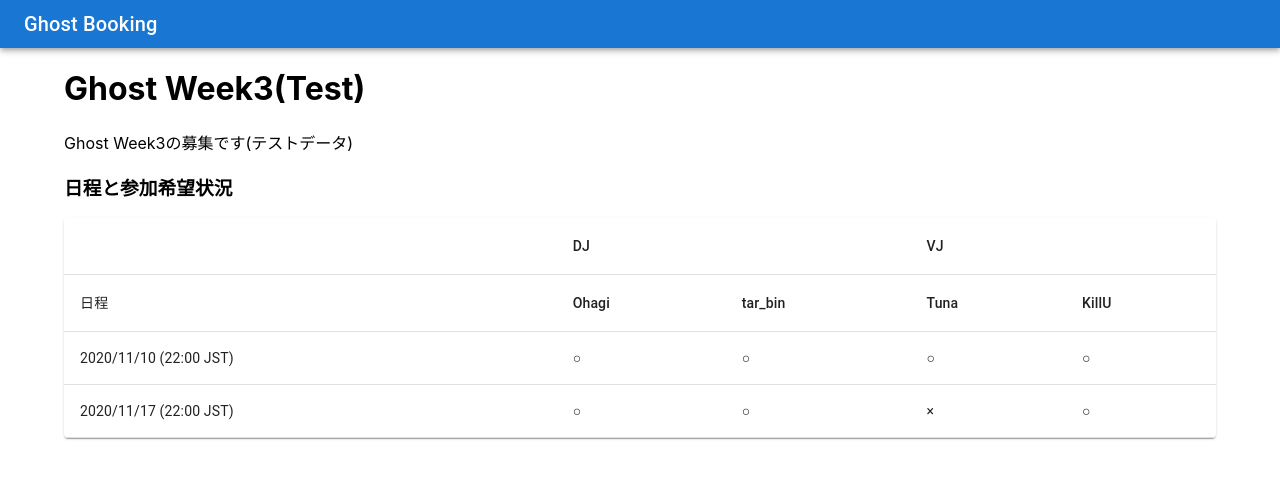
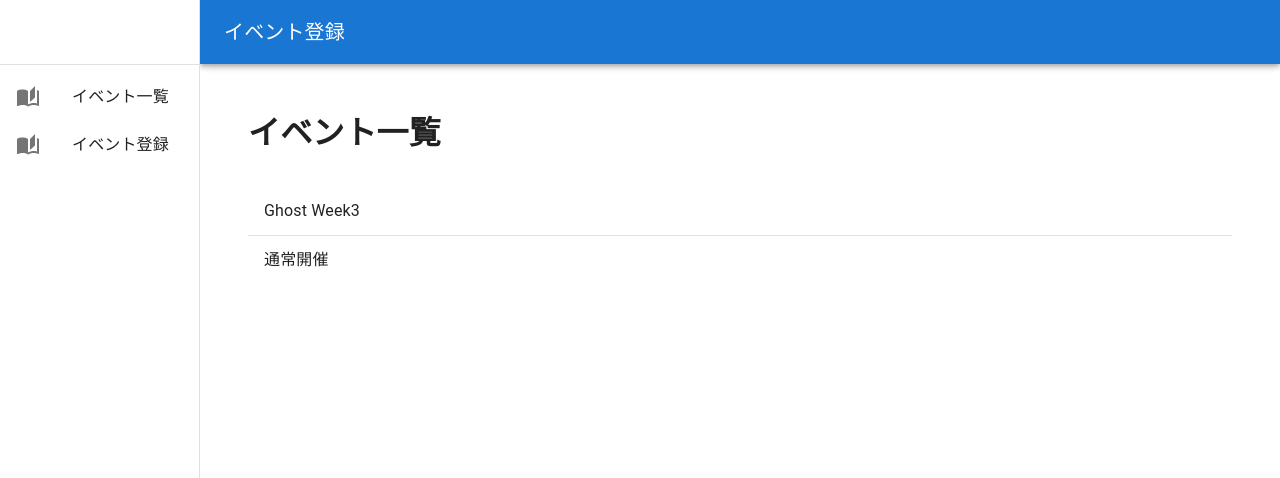
Before and after one commit to tar-bin/ghost-booking, a React (Create React App) app: page / in a window 1280 px wide. Shown: the top 478 px of the page. Built offline with nearby package versions, Linux system fonts and the light colour scheme.

Commit message:
モックアップ続き

```diff
--- a/package.json
+++ b/package.json
@@ -3,8 +3,11 @@
   "version": "0.1.0",
   "private": true,
   "dependencies": {
+    "@date-io/moment": "^2.11.0",
     "@emotion/react": "^11.5.0",
     "@emotion/styled": "^11.3.0",
+    "@mui/icons-material": "^5.1.0",
+    "@mui/lab": "^5.0.0-alpha.54",
     "@mui/material": "^5.1.0",
     "@testing-library/jest-dom": "^5.15.0",
     "@testing-library/react": "^11.2.7",
@@ -14,6 +17,7 @@
     "@types/react": "^17.0.34",
     "@types/react-dom": "^17.0.11",
     "@types/react-router-dom": "^5.3.2",
+    "moment": "^2.29.1",
     "react": "^17.0.2",
     "react-dom": "^17.0.2",
     "react-router": "^6.0.2",
--- a/src/App.tsx
+++ b/src/App.tsx
@@ -1,20 +1,84 @@
-import React from 'react';
+import * as React from 'react';
 import {styled} from '@mui/material/styles';
-import {AppBar, Box, Container, Grid, IconButton, Paper, Toolbar, Typography} from "@mui/material";
 import BookingPage from "./components/pages/BookingPage";
+import {Route, Routes} from "react-router";
+import EventList from "./components/pages/EventList";
+import RegisterNewEvent from "./components/pages/RegisterEvent";
+import Box from '@mui/material/Box';
+import Drawer from '@mui/material/Drawer';
+import CssBaseline from '@mui/material/CssBaseline';
+import AppBar from '@mui/material/AppBar';
+import Toolbar from '@mui/material/Toolbar';
+import List from '@mui/material/List';
+import Typography from '@mui/material/Typography';
+import Divider from '@mui/material/Divider';
+import ListItem from '@mui/material/ListItem';
+import ListItemIcon from '@mui/material/ListItemIcon';
+import ListItemText from '@mui/material/ListItemText';
+import AutoStoriesIcon from '@mui/icons-material/AutoStories';
+import {ListItemButton} from "@mui/material";
+
+const drawerWidth = 200;
 
 function App() {
     return (
-        <React.Fragment>
-            <AppBar position="static">
-                <Toolbar variant="dense">
-                    <Typography variant="h6" color="inherit" component="div">
-                        Ghost Booking
+        <Box sx={{display: 'flex'}}>
+            <CssBaseline/>
+            <AppBar
+                position="fixed"
+                sx={{width: `calc(100% - ${drawerWidth}px)`, ml: `${drawerWidth}px`}}
+            >
+                <Toolbar>
+                    <Typography variant="h6" noWrap component="div">
+                        イベント登録
                     </Typography>
                 </Toolbar>
             </AppBar>
-            <BookingPage/>
-        </React.Fragment>
+            <Drawer
+                sx={{
+                    width: drawerWidth,
+                    flexShrink: 0,
+                    '& .MuiDrawer-paper': {
+                        width: drawerWidth,
+                        boxSizing: 'border-box',
+                    },
+                }}
+                variant="permanent"
+                anchor="left"
+            >
+                <Toolbar/>
+                <Divider/>
+                <List>
+                    <ListItem disablePadding>
+                        <ListItemButton component="a" href="/">
+                            <ListItemIcon>
+                                <AutoStoriesIcon/>
+                            </ListItemIcon>
+                            <ListItemText primary='イベント一覧'/>
+                        </ListItemButton>
+                    </ListItem>
+                    <ListItem disablePadding>
+                        <ListItemButton component="a" href="/registerNewEvent">
+                            <ListItemIcon>
+                                <AutoStoriesIcon/>
+                            </ListItemIcon>
+                            <ListItemText primary='イベント登録'/>
+                        </ListItemButton>
+                    </ListItem>
+                </List>
+            </Drawer>
+            <Box
+                component="main"
+                sx={{flexGrow: 1, bgcolor: 'background.default', p: 3}}
+            >
+                <Toolbar/>
+                <Routes>
+                    <Route path="/" element={<EventList/>}/>
+                    <Route path="/registerNewEvent" element={<RegisterNewEvent/>}/>
+                    <Route path="/event" element={<BookingPage/>}/>
+                </Routes>
+            </Box>
+        </Box>
     );
 }
 
--- a/src/components/pages/BookingPage.tsx
+++ b/src/components/pages/BookingPage.tsx
@@ -6,7 +6,7 @@ import TableCell from '@mui/material/TableCell';
 import TableContainer from '@mui/material/TableContainer';
 import TableHead from '@mui/material/TableHead';
 import TableRow from '@mui/material/TableRow';
-import {Container} from "@mui/material";
+import {Button, Container} from "@mui/material";
 
 interface Column {
     type: 'date' | 'djName' | 'vjName';
@@ -53,6 +53,7 @@ export default function BookingPage() {
             <p>Ghost Week3の募集です(テストデータ)</p>
             {/* 日程と参加希望状況 */}
             <h3>日程と参加希望状況</h3>
+            <Button variant="contained">参加申請</Button>
             <Paper sx={{width: '100%'}}>
                 <TableContainer sx={{maxHeight: 440}}>
                     <Table stickyHeader aria-label="sticky table">
--- /dev/null
+++ b/src/components/pages/EventList.tsx
@@ -0,0 +1,33 @@
+import * as React from 'react';
+import Box from '@mui/material/Box';
+import List from '@mui/material/List';
+import ListItem from '@mui/material/ListItem';
+import ListItemButton from '@mui/material/ListItemButton';
+import ListItemText from '@mui/material/ListItemText';
+import Divider from '@mui/material/Divider';
+import {Container} from "@mui/material";
+
+export default function EventList() {
+    return (
+        <Container>
+            <h1>イベント一覧</h1>
+            <Box sx={{width: '100%', bgcolor: 'background.paper'}}>
+                <nav aria-label="secondary mailbox folders">
+                    <List>
+                        <ListItem disablePadding>
+                            <ListItemButton component="a" href="/event">
+                                <ListItemText primary="Ghost Week3"/>
+                            </ListItemButton>
+                        </ListItem>
+                        <Divider/>
+                        <ListItem disablePadding>
+                            <ListItemButton component="a" href="#simple-list">
+                                <ListItemText primary="通常開催"/>
+                            </ListItemButton>
+                        </ListItem>
+                    </List>
+                </nav>
+            </Box>
+        </Container>
+    );
+}
--- /dev/null
+++ b/src/components/pages/RegisterEvent.tsx
@@ -0,0 +1,38 @@
+import React from 'react';
+import {Container, FormControl, TextField} from "@mui/material";
+import AdapterMoment from '@mui/lab/AdapterMoment';
+import {DatePicker, LocalizationProvider} from "@mui/lab";
+
+export default function RegisterEvent() {
+    const [value, setValue] = React.useState<Date | null>(null);
+
+    return (
+        <Container>
+            <h1>イベント新規登録</h1>
+            <FormControl fullWidth sx={{m: 1}}>
+                <TextField
+                    id="event-name"
+                    label="イベント名"
+                    required
+                />
+            </FormControl>
+            <FormControl fullWidth sx={{m: 1}}>
+                <TextField
+                    id="event-description"
+                    label="説明"
+                    required
+                />
+            </FormControl>
+            <FormControl fullWidth sx={{m: 1}}>
+                <TextField
+                    id="event-dates"
+                    label="日付"
+                    required
+                    multiline
+                    rows={4}
+                    helperText="yyyy/MM/DD 形式, 複数指定の場合は改行して指定してください"
+                />
+            </FormControl>
+        </Container>
+    )
+}
--- a/src/index.tsx
+++ b/src/index.tsx
@@ -4,12 +4,13 @@ import './index.css';
 import App from './App';
 import reportWebVitals from './reportWebVitals';
 import {BrowserRouter, Route, Routes} from "react-router-dom";
+import BookingPage from "./components/pages/BookingPage";
 
 ReactDOM.render(
     <React.StrictMode>
         <BrowserRouter>
             <Routes>
-                <Route path="/" element={<App/>}/>
+                <Route path="*" element={<App/>}/>
             </Routes>
         </BrowserRouter>
     </React.StrictMode>,
```
Also changed, not shown: 1 other file (tests, documents, lock files or other folders).
